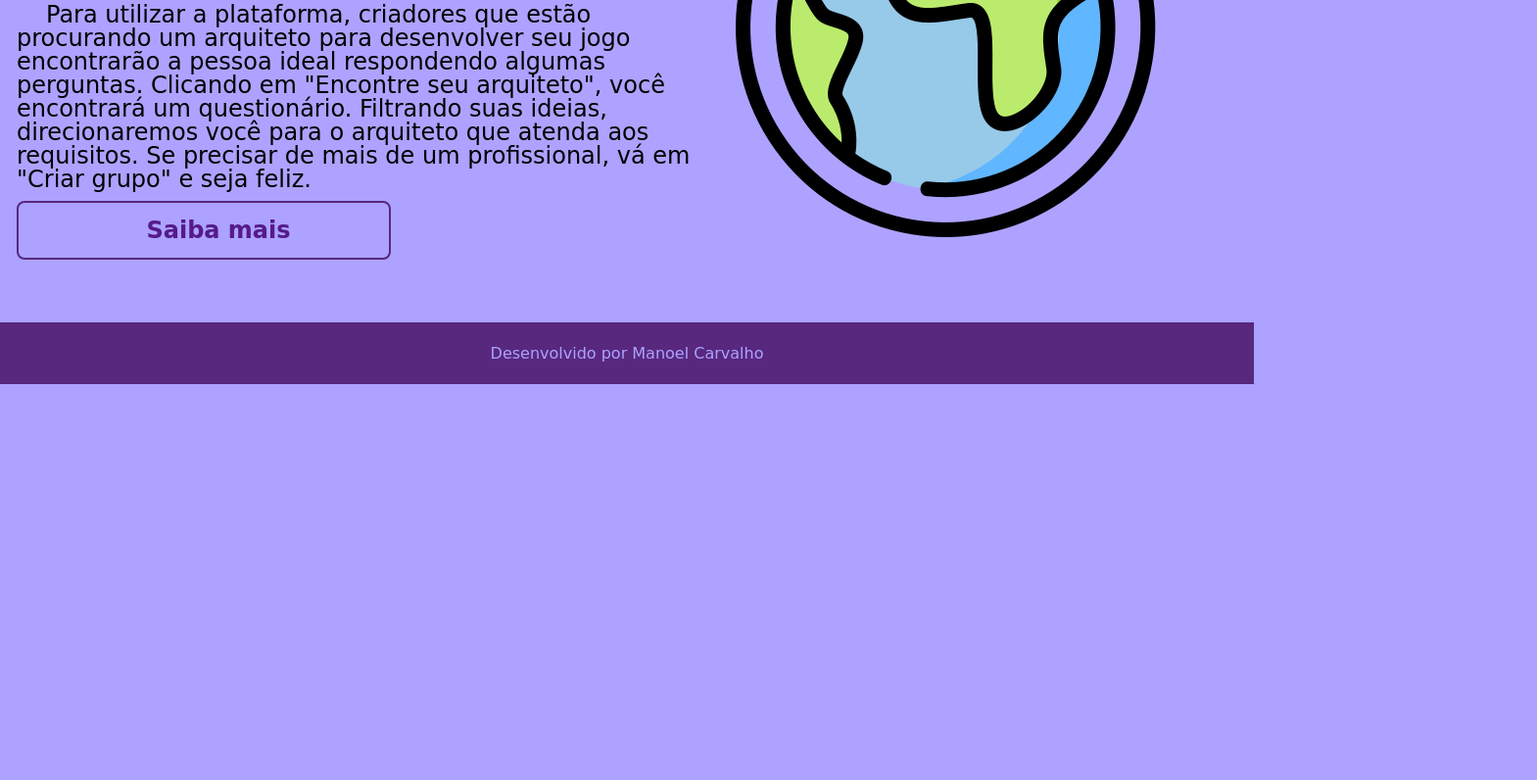
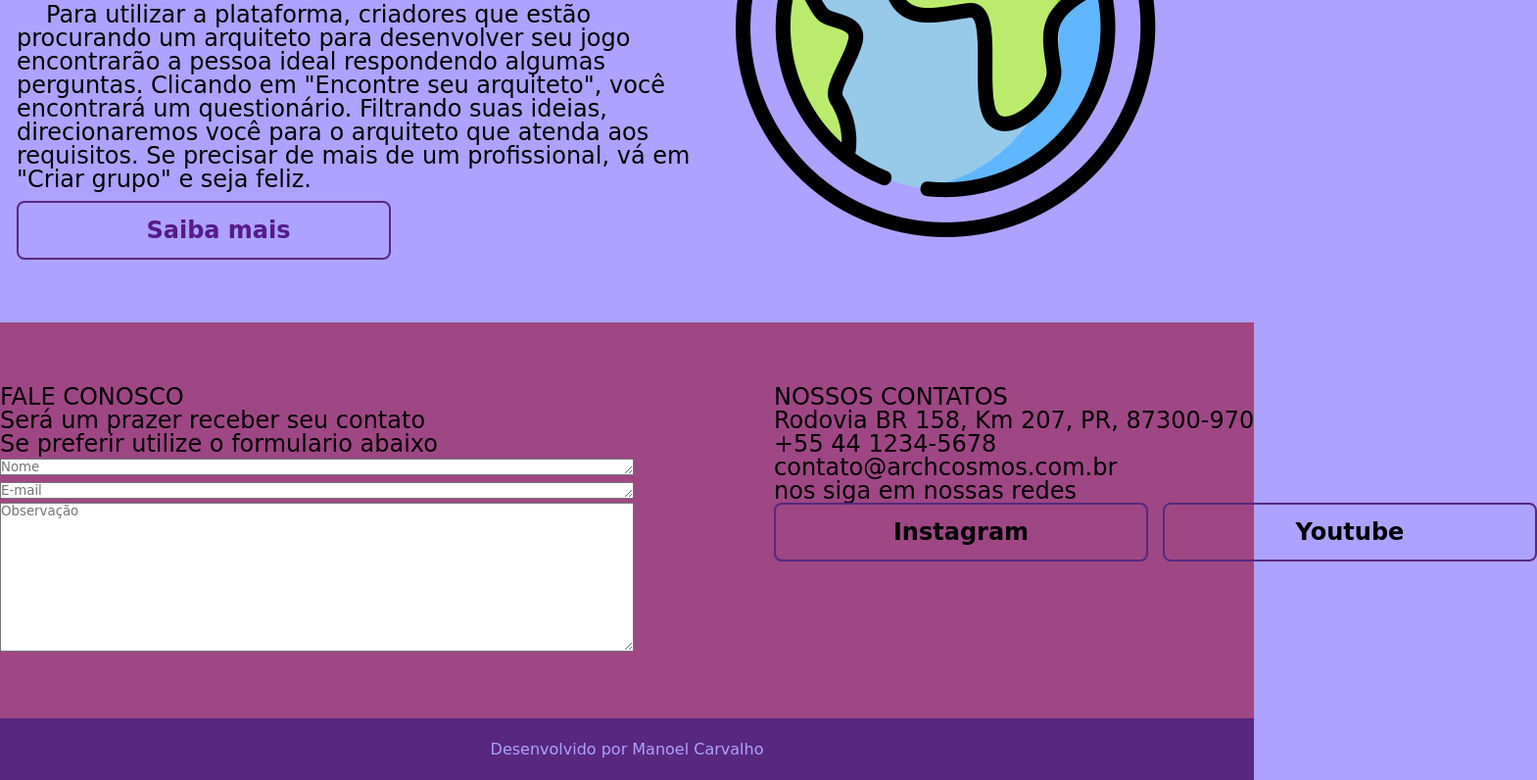
Before and after one commit to TManoloss/site-ArchCosmos, a plain HTML site: page index.html in a window 1280 px wide. Shown: the part 1850-2646 px from the top of the page at 98% size, 1569 px wide, since content can reach past the window. Before the commit the page ends 2242 px from the top, so only its background shows below. Drawn offline with Linux system fonts and the light colour scheme; a web font is replaced by a local one.

Commit message:
formularios

```diff
--- a/index.html
+++ b/index.html
@@ -148,6 +148,49 @@
 
         <img src="planeta-terra.png" alt="terra" class="inicio_imagem" />
       </section>
+      <!-- FALE CONOSCO -->
+      <section class="comunica">
+        <section class="comunica_texto">
+          <section class="comunica_texto_formulario">
+            <h1>FALE CONOSCO</h1>
+            <p>Será um prazer receber seu contato</p>
+            <p>Se preferir utilize o formulario abaixo</p>
+
+            <textarea
+              name="Nome"
+              id="Nm"
+              cols="90"
+              rows="1"
+              placeholder="Nome"
+            ></textarea>
+            <textarea
+              name="E-mail"
+              id="mail"
+              cols="90"
+              rows="1"
+              placeholder="E-mail"
+            ></textarea>
+            <textarea
+              name="Observação"
+              id="obs"
+              cols="90"
+              rows="10"
+              placeholder="Observação"
+            ></textarea>
+          </section>
+          <section class="comunica_texto_contato">
+            <h1>NOSSOS CONTATOS</h1>
+            <p>Rodovia BR 158, Km 207, PR, 87300-970</p>
+            <p>+55 44 1234-5678</p>
+            <p>contato@archcosmos.com.br</p>
+            <h2>nos siga em nossas redes</h2>
+            <section class="explica_links">
+              <a href="" class="explica_link">Instagram</a>
+              <a href="" class="explica_link">Youtube</a>
+            </section>
+          </section>
+        </section>
+      </section>
     </main>
     <footer class="rodape"><p>Desenvolvido por Manoel Carvalho</p></footer>
   </body>
--- a/style.css
+++ b/style.css
@@ -247,7 +247,24 @@ input[type="checkbox"]:checked ~ nav {
   width: auto;
   height: auto;
 }
+/* FALE CONOSCO */
+.comunica{
+  display: flex;
+  align-items: center;
+  justify-content: space-around;
+  padding: 5% 0 5% 0%;
+  background-color: #9E4784;
+}
+.comunica_texto{
 
+
+  display: flex;
+  gap: 90px;
+  font-size: 24px;
+}
+.comunica_texto_formulario{
+  width: 700px;
+}
 
 /* RODAPE */
 
```
Also changed, not shown: 1 other file.
